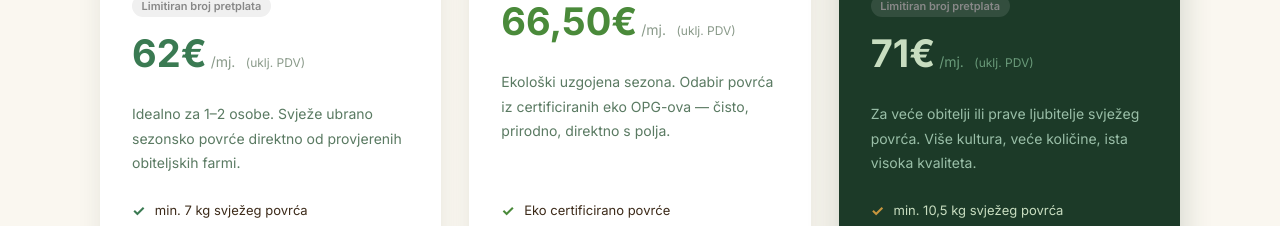
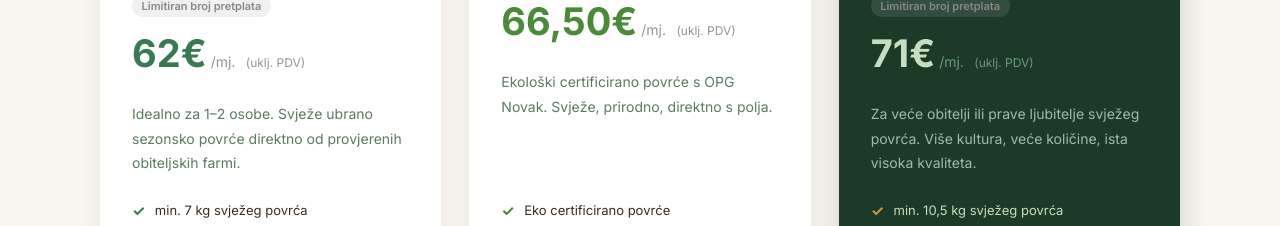
Before and after one commit to lucija-lab/vediwebside, a Next.js app: page /kosarice in a window 1280 px wide. Shown: the part 819-1045 px from the top of the page. Built offline with nearby package versions, Linux system fonts and the light colour scheme; no server answers; a web font is replaced by a local one.

Commit message:
fix: description panier Eko - OPG Novak

```diff
--- a/app/kosarice/page.tsx
+++ b/app/kosarice/page.tsx
@@ -23,7 +23,7 @@ const content = {
       name: "Košara Eko",
       price: "66,50",
       period: "mj.",
-      desc: "Ekološki uzgojena sezona. Odabir povrća iz certificiranih eko OPG-ova — čisto, prirodno, direktno s polja.",
+      desc: "Ekološki certificirano povrće s OPG Novak. Svježe, prirodno, direktno s polja.",
       cta: "Naruči Eko košaricu",
       features: ["Eko certificirano povrće", "Sezonski odabir kultura", "Dostava svaka 2 tjedna", "Cijele godine, 12 mjeseci", "Kućna adresa ili adresa tvrtke", "Sufinanciranje od strane firme", "Limitiran broj pretplata"],
     },
```
